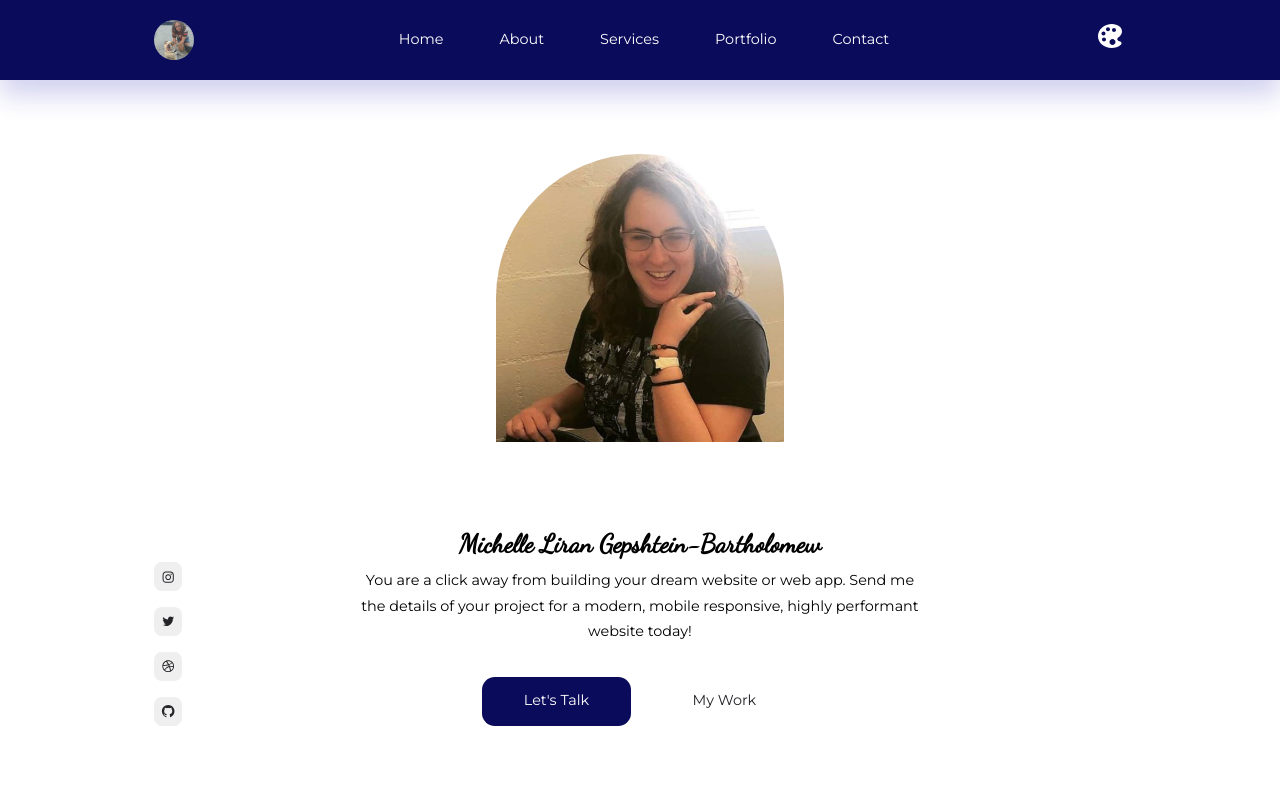
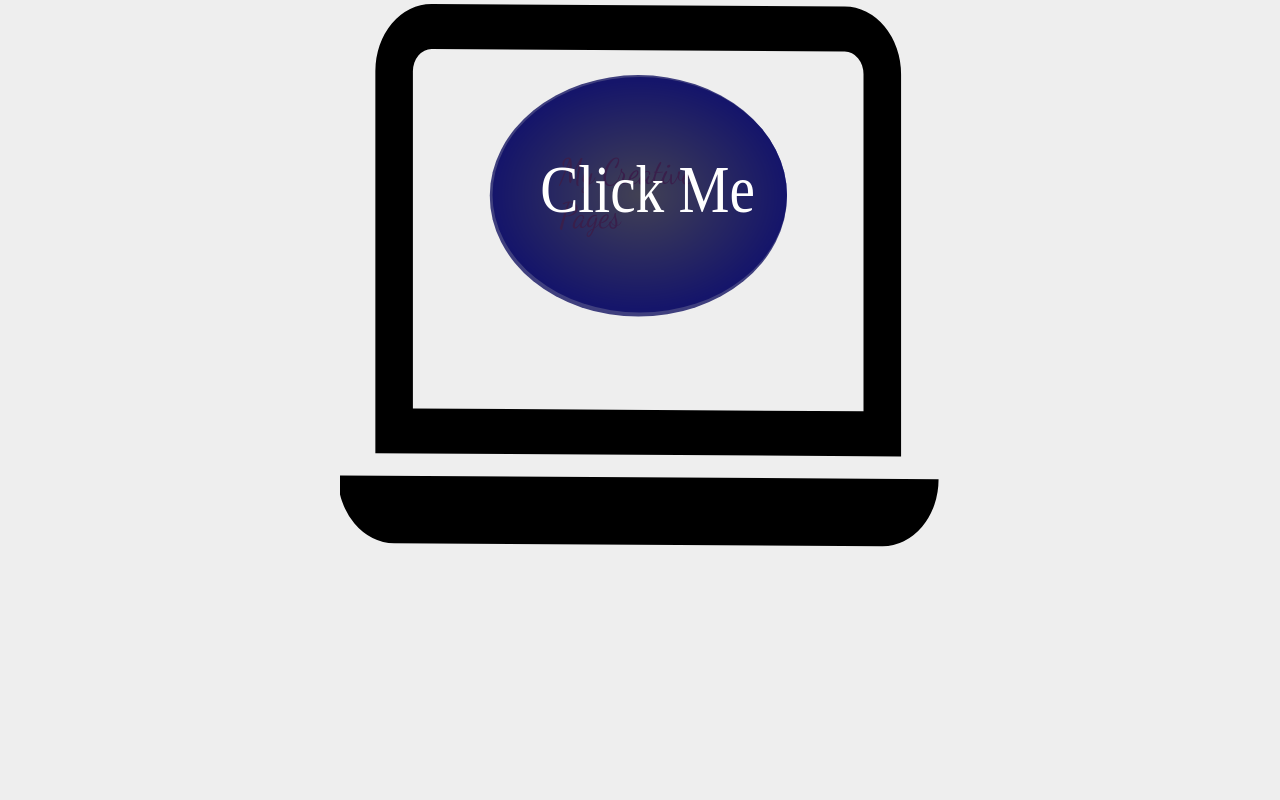
Before and after one commit to micLira828/react-portfolio, a React (Create React App) app in the folder landing_page/: page / in a window 1280 px wide. Shown: the top 800 px of the page. Built offline with nearby package versions, Linux system fonts and the light colour scheme.

Commit message:
Added the computer and header sm links

```diff
--- a/landing_page/package.json
+++ b/landing_page/package.json
@@ -6,6 +6,7 @@
     "@testing-library/jest-dom": "^5.16.5",
     "@testing-library/react": "^13.4.0",
     "@testing-library/user-event": "^13.5.0",
+    "jquery": "^3.6.3",
     "react": "^18.2.0",
     "react-dom": "^18.2.0",
     "react-icons": "^4.7.1",
--- a/landing_page/src/App.jsx
+++ b/landing_page/src/App.jsx
@@ -7,16 +7,52 @@ import Testimonials from './sections/testimonials/Testimonials';
 import FAQs from './sections/FAQS/FAQs';
 import Contact from './sections/contact/Contact';
 import Footer from './sections/footer/Footer';
+import { useEffect } from 'react';
+import Computer from './sections/computer/Computer';
+import $ from 'jquery';
 //import FloatingNav from './sections/floating-nav/FloatingNav';
 
 
 
 const App = () => {
 
+  useEffect(() => {
+
+    $('#rightCircle').hide();
+     $('#leftCircle').hide();
+     $('#middleCircle').hide();
+     $('#mouse_pointer').hide();
+     $('.ball').hide();
+     $('main').hide();
 
 
+   $('#EllipseNonGradient').click(
+     function(e){
+
+      $('#mouse_pointer').fadeIn(1000, function(){
+         $('.clickMe').fadeOut(1000, function(){
+
+             $('#leftCircle').fadeIn(1000,function(){
+             $('#middleCircle').fadeIn(1000, function(){
+             $('#rightCircle').fadeIn(1000, function(){
+              $('#computerAnimation').slideUp(2000, function(){
+                $('main').slideDown(3500);
+              });
+
+
+             });
+           });
+           });
+      })
+     });
+
+   });
+});
 
   return (
+
+    <>
+    <Computer/>
     <main>
         <Navbar/>
         <Header/>
@@ -29,6 +65,7 @@ const App = () => {
         <Footer/>
 
     </main>
+    </>
   )
 }
 
--- /dev/null
+++ b/landing_page/src/sections/computer/Computer.css
@@ -0,0 +1,28 @@
+
+#computer_icon{
+    transform: translateX(-100%);
+    animation: move_computer_over_content 5s forwards;
+  }
+
+  #comp{
+    display: flex;
+    flex-direction: column;
+    align-items: center;
+    justify-content: center;
+  }
+
+ text{
+    font-family: 'Dancing Script', cursive;
+    font-size: 1.5em;
+  }
+
+  @keyframes move_computer_over_content{
+    from{
+        transform: translateX(-100%);}
+
+    to{
+        transform:translateX(0);
+    }
+
+
+}
--- /dev/null
+++ b/landing_page/src/sections/computer/Computer.js
@@ -0,0 +1,327 @@
+import * as React from "react";
+import './Computer.css';
+
+const Computer = (props) => (
+  <div id = "comp">
+  <svg id = "computerAnimation"
+    xmlns="http://www.w3.org/2000/svg"
+    xmlnsXlink="http://www.w3.org/1999/xlink"
+    width={600}
+    height={600}
+    fill="currentColor"
+    className="bi bi-laptop"
+    viewBox="0 0 16 16"
+    {...props}
+  >
+    <defs>
+      <linearGradient id="d">
+        <stop
+          style={{
+            stopColor: "#f90",
+            stopOpacity: 1,
+          }}
+          offset={0}
+        />
+        <stop
+          style={{
+            stopColor: "#f90",
+            stopOpacity: 0,
+          }}
+          offset={1}
+        />
+      </linearGradient>
+      <linearGradient id="c">
+        <stop
+          style={{
+            stopColor: "#ff9500",
+            stopOpacity: 1,
+          }}
+          offset={0}
+        />
+        <stop
+          style={{
+            stopColor: "#ff9500",
+            stopOpacity: 0,
+          }}
+          offset={1}
+        />
+      </linearGradient>
+      <linearGradient id="b">
+        <stop
+          style={{
+            stopColor: "#f90",
+            stopOpacity: 1,
+          }}
+          offset={0}
+        />
+        <stop
+          style={{
+            stopColor: "#f90",
+            stopOpacity: 0,
+          }}
+          offset={1}
+        />
+      </linearGradient>
+      <linearGradient id="a">
+        <stop
+          style={{
+            stopColor: "#fffa00",
+            stopOpacity: 1,
+          }}
+          offset={0}
+        />
+        <stop
+          style={{
+            stopColor: "navy",
+            stopOpacity: 1,
+          }}
+          offset={1}
+        />
+      </linearGradient>
+      <linearGradient
+        xlinkHref="#b"
+        id="f"
+        x1={2.964}
+        y1={8.533}
+        x2={4.749}
+        y2={9.456}
+        gradientUnits="userSpaceOnUse"
+        gradientTransform="matrix(1.13217 0 0 1.18671 -.94 -2.062)"
+      />
+      <linearGradient
+        xlinkHref="#c"
+        id="g"
+        x1={6.39}
+        y1={9.887}
+        x2={7.867}
+        y2={10.851}
+        gradientUnits="userSpaceOnUse"
+        gradientTransform="matrix(1.13217 0 0 1.18671 -.94 -2.062)"
+      />
+      <linearGradient
+        xlinkHref="#d"
+        id="h"
+        x1={10.636}
+        y1={8.779}
+        x2={12.502}
+        y2={8.779}
+        gradientUnits="userSpaceOnUse"
+        gradientTransform="matrix(1.13217 0 0 1.18671 -.94 -2.062)"
+      />
+      <radialGradient
+        xlinkHref="#a"
+        id="e"
+        cx={7.938}
+        cy={7.159}
+        fx={7.938}
+        fy={7.159}
+        r={4.441}
+        gradientTransform="matrix(.88397 0 0 .69205 .976 .24)"
+        gradientUnits="userSpaceOnUse"
+      />
+    </defs>
+    <g
+      style={{
+        display: "inline",
+      }}
+    >
+      <ellipse
+        style={{
+          opacity: 0.77,
+          fill: "url(#e)",
+          fillOpacity: 1,
+          strokeWidth: 0.979659,
+        }}
+        cx={7.993}
+        cy={5.194}
+        rx={3.926}
+        ry={3.14}
+      />
+    </g>
+    <text
+      xmlSpace="preserve"
+      style={{
+        fontStyle: "normal",
+        fontVariant: "normal",
+        fontWeight: 400,
+        fontStretch: "normal",
+        fontSize: ".889613px",
+        lineHeight: 1.25,
+
+        fill: "#d46212",
+        fillOpacity: 1,
+        strokeWidth: 0.111202,
+      }}
+      x={6.211}
+      y={4.588}
+      transform="scale(.94153 1.0621)"
+    >
+      <tspan
+        x={6.211}
+        y={4.588}
+        style={{
+          fontStyle: "normal",
+          fontVariant: "normal",
+          fontWeight: 400,
+          fontStretch: "normal",
+          fontFamily: "Dancing Script",
+          fill: "#d46212",
+          fillOpacity: 1,
+          strokeWidth: 0.111202,
+        }}
+      >
+        {"My Creative"}
+      </tspan>
+      <tspan
+        x={6.211}
+        y={5.7}
+        style={{
+          fontStyle: "normal",
+          fontVariant: "normal",
+          fontWeight: 400,
+          fontStretch: "normal",
+          fontFamily: "Dancing Script",
+          fill: "#d46212",
+          fillOpacity: 1,
+          strokeWidth: 0.111202,
+        }}
+      >
+        {"Pages"}
+      </tspan>
+    </text>
+    <g
+      style={{
+        display: "inline",
+      }}
+    >
+      <ellipse id="EllipseNonGradient"
+        class = "clickMe" style={{
+          opacity: 0.77,
+          fill: "#0b0b5d",
+          strokeWidth: 0.99667,
+        }}
+        ry={3.22}
+        rx={3.963}
+        cy={5.223}
+        cx={7.957}
+      />
+    </g>
+    <g
+      style={{
+        display: "inline",
+      }}
+    >
+      <text class = "clickMe"
+        xmlSpace="preserve"
+        style={{
+          fontStyle: "normal",
+          fontVariant: "normal",
+          fontWeight: 400,
+          fontStretch: "normal",
+          fontSize: "1.67265px",
+          lineHeight: 1.25,
+
+          strokeWidth: 0.209081,
+        }}
+        x={5.844}
+        y={5.162}
+        transform="scale(.9133 1.09493)"
+      >
+        <tspan
+          x={5.844}
+          y={5.162}
+          style={{
+            fontStyle: "normal",
+            fontVariant: "normal",
+            fontWeight: 400,
+            fontStretch: "normal",
+            fontFamily: "'Vladimir Script'",
+            InkscapeFontSpecification: "'Vladimir Script'",
+            fill: "#fff",
+            fillOpacity: 1,
+            strokeWidth: 0.209081,
+          }}
+          transform="matrix(1 0 0 1.11373 0 -.535)"
+        >
+          {"Click Me"}
+        </tspan>
+      </text>
+    </g>
+    <ellipse id="leftCircle"
+      style={{
+        display: "inline",
+        opacity: 0.77,
+        fill: "url(#f)",
+        fillOpacity: 1,
+        strokeWidth: 1.15912,
+      }}
+      cx={3.472}
+      cy={8.064}
+      rx={1.057}
+      ry={1.071}
+    />
+    <ellipse  id="middleCircle"
+      style={{
+        display: "inline",
+        opacity: 0.77,
+        fill: "url(#g)",
+        fillOpacity: 1,
+        strokeWidth: 1.15912,
+      }}
+      cx={7.35}
+      cy={9.671}
+      rx={1.057}
+      ry={1.071}
+    />
+    <g
+      style={{
+        display: "inline",
+      }}
+    >
+      <ellipse id="rightCircle"
+        style={{
+          display: "inline",
+          opacity: 0.77,
+          fill: "url(#h)",
+          fillOpacity: 1,
+          strokeWidth: 1.15912,
+        }}
+        cx={12.157}
+        cy={8.357}
+        rx={1.057}
+        ry={1.071}
+      />
+      <text
+        xmlSpace="preserve"
+        style={{
+          fontSize: 8,
+          lineHeight: 1.25,
+          fontFamily: "sans-serif",
+        }}
+        x={6.215}
+        y={5.313}
+      />
+    </g>
+    <g
+      style={{
+        display: "inline",
+      }}
+    >
+      <path
+        d="M13.46 1.373a.6.5 89.188 0 1 .5.603v8.991l-12.016-.074v-8.99a.6.5 89.188 0 1 .5-.597ZM2.445.107a1.798 1.502 89.188 0 0-1.502 1.79v10.19l14.019.085V1.982A1.798 1.502 89.188 0 0 13.46.175ZM-.06 12.679l16.022.099a1.798 1.502 89.188 0 1-1.502 1.789l-13.018-.08a1.798 1.502 89.188 0 1-1.502-1.808Z"
+        style={{
+          strokeWidth: 1.09565,
+        }}
+      />
+    </g>
+    <path id = "mouse_pointer"
+      d="M8.801 5.578c.039 0 .077.012.106.035l1.885 1.491a.13.13 0 0 1 .051.101c0 .075-.068.136-.152.136h-.813l.391.696c.055.097.01.214-.098.263-.109.048-.24.009-.295-.088l-.4-.712-.57.578a.16.16 0 0 1-.113.046c-.084 0-.152-.06-.152-.14V5.72c0-.078.072-.141.16-.141z"
+      style={{
+        strokeWidth: 0.00649007,
+      }}
+    />
+  </svg>
+  </div>
+)
+
+export default Computer
--- a/landing_page/src/sections/header/data.js
+++ b/landing_page/src/sections/header/data.js
@@ -4,10 +4,10 @@ import {AiOutlineDribbble} from 'react-icons/ai'
 import {AiFillGithub} from 'react-icons/ai'
 
 const data = [
-    {id: 1, link: 'https://instagram.com', icon: <AiOutlineInstagram/>},
-    {id: 2, link: 'https://twitter.com', icon: <AiOutlineTwitter/>},
-    {id: 3, link: 'https://dribbble.com', icon: <AiOutlineDribbble/>},
-    {id: 4, link: 'https://github.com', icon: <AiFillGithub/>}
+    {id: 1, link: 'https://www.instagram.com/michellelgg6/', icon: <AiOutlineInstagram/>},
+    {id: 2, link: 'https://twitter.com/MichelleGepsht1', icon: <AiOutlineTwitter/>},
+    {id: 3, link: 'https://dribbble.com/michellelgg6', icon: <AiOutlineDribbble/>},
+    {id: 4, link: 'https://github.com/micLira828', icon: <AiFillGithub/>}
 ]
 
 export default data
```
Also changed, not shown: 1 other file (tests, documents, lock files or other folders).
